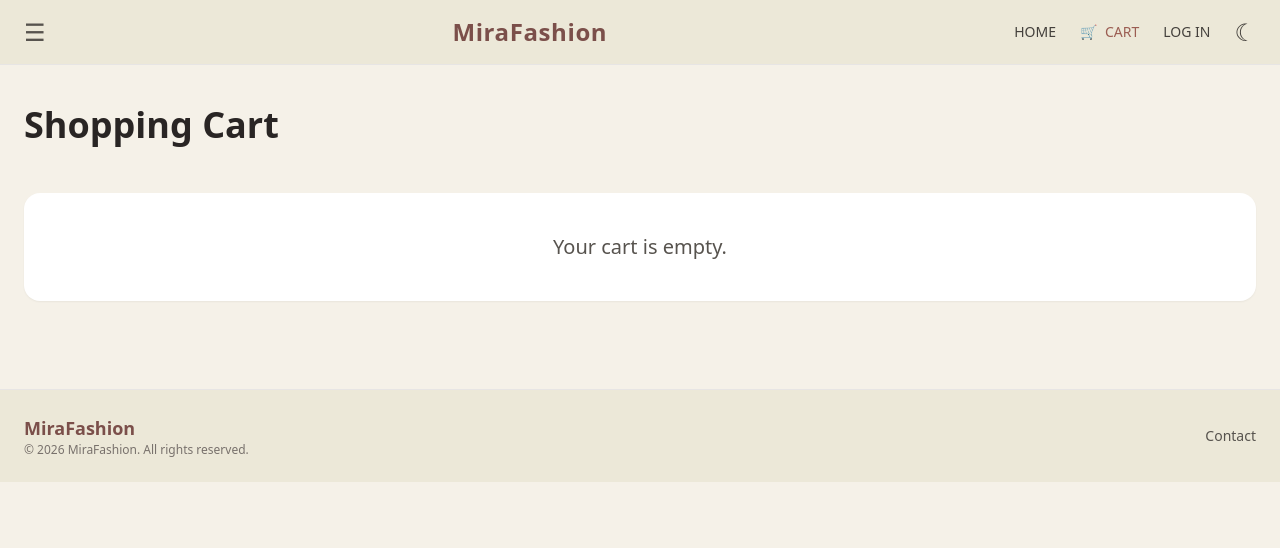
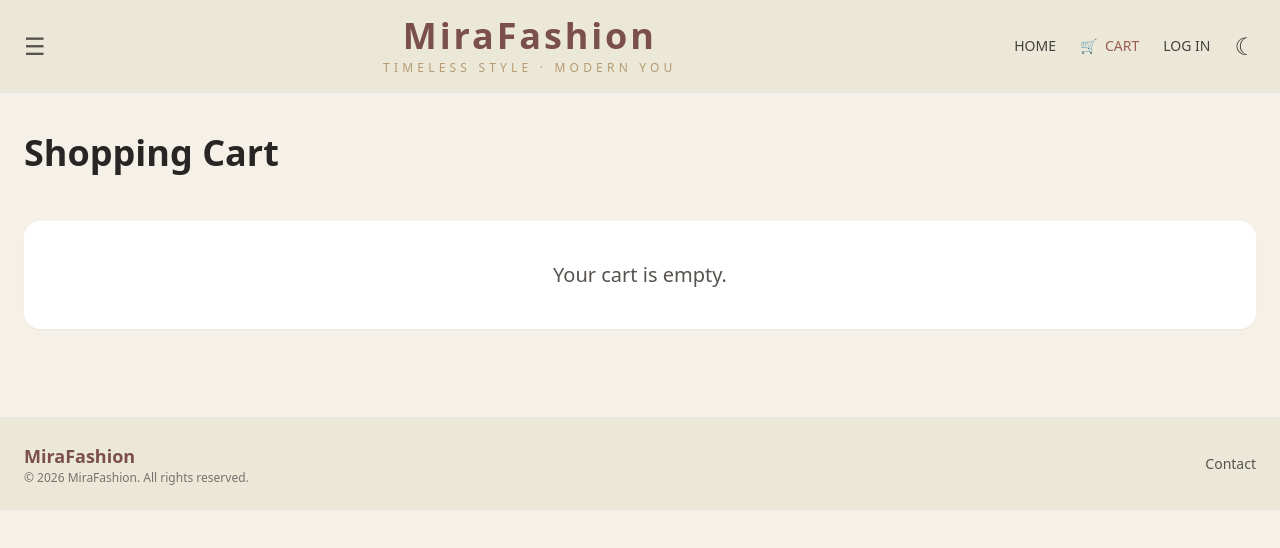
Before and after one commit to Nipuni-Liyange/my-spa-app, a Vue app: page /cart in a window 1280 px wide. Shown: the top 548 px of the page. Built offline with nearby package versions, Linux system fonts and the light colour scheme.

Commit message:
Enhance MiraFashion brand headline in header

```diff
--- a/src/components/layout/AppHeader.vue
+++ b/src/components/layout/AppHeader.vue
@@ -160,9 +160,14 @@ function goToHome() {
           </div>
         </div>
 
-        <h1 class="text-2xl font-semibold tracking-wide text-[#7b4f4a] dark:text-[#e0c9b2]">
-          MiraFashion
-        </h1>
+        <div class="text-center leading-tight">
+          <h1 class="text-3xl font-bold tracking-[0.08em] text-[#7b4f4a] dark:text-[#e0c9b2] md:text-4xl">
+    MiraFashion
+          </h1>
+          <p class="mt-1 text-[10px] uppercase tracking-[0.35em] text-[#b79a72] dark:text-[#d8b892] md:text-xs">
+    Timeless Style · Modern You
+          </p>
+        </div>
 
         <nav class="flex items-center gap-6 text-sm text-stone-700 dark:text-stone-200">
           <a
```
